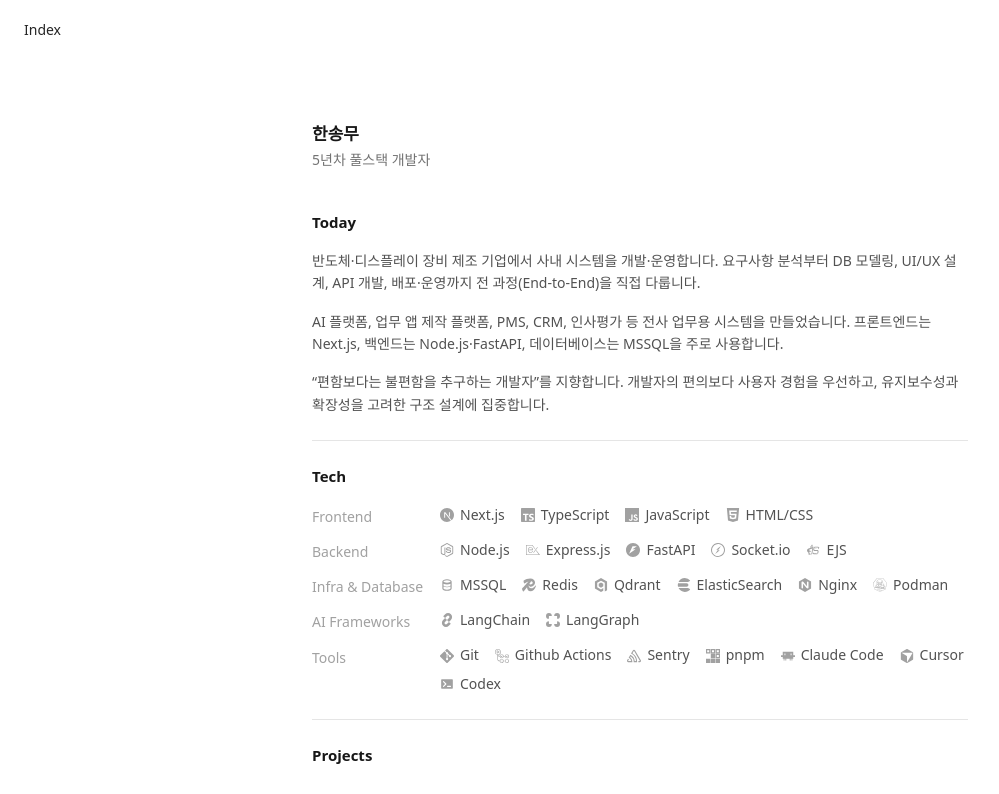
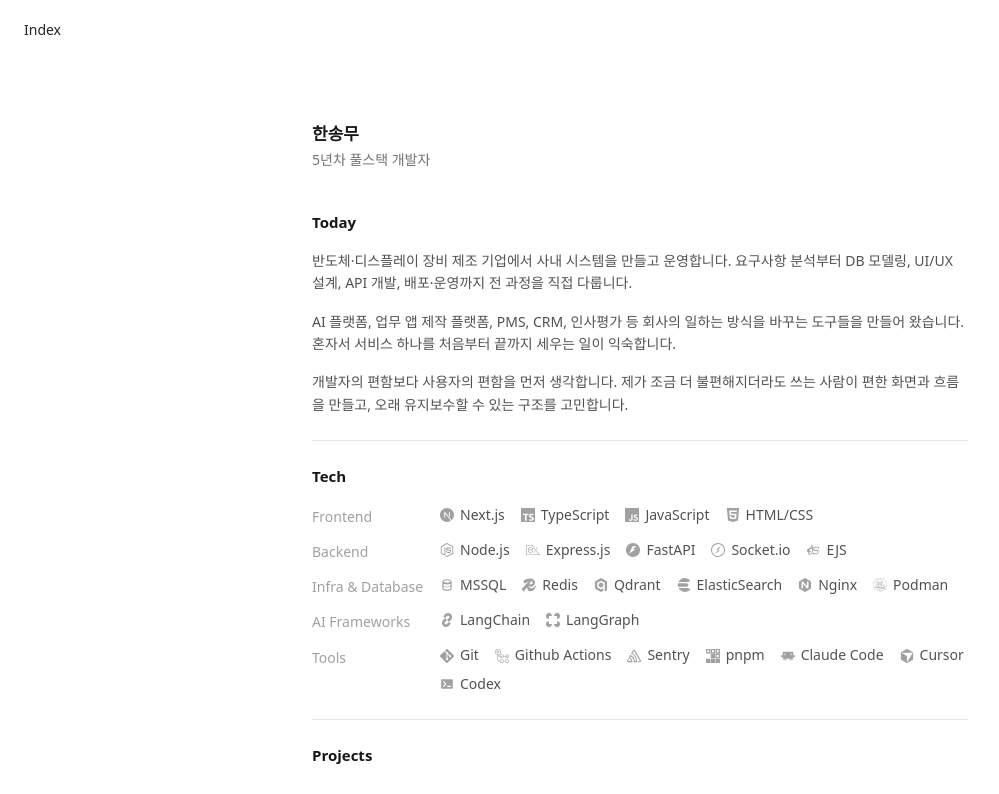
Before and after one commit to hansongmu/hansongmu.github.io, a Next.js app: page / in a window 1280 px wide. Shown: the top 794 px of the page, without its empty margins (0-999 px from the left). Built offline with nearby package versions, Linux system fonts and the light colour scheme; a web font is replaced by a local one.

Commit message:
content: rewrite intro paragraphs in a warmer, clearer tone

```diff
--- a/src/content/profile.ts
+++ b/src/content/profile.ts
@@ -4,9 +4,9 @@ export const profile: Profile = {
   name: '한송무',
   tagline: '5년차 풀스택 개발자',
   paragraphs: [
-    '반도체·디스플레이 장비 제조 기업에서 사내 시스템을 개발·운영합니다. 요구사항 분석부터 DB 모델링, UI/UX 설계, API 개발, 배포·운영까지 전 과정(End-to-End)을 직접 다룹니다.',
-    'AI 플랫폼, 업무 앱 제작 플랫폼, PMS, CRM, 인사평가 등 전사 업무용 시스템을 만들었습니다. 프론트엔드는 Next.js, 백엔드는 Node.js·FastAPI, 데이터베이스는 MSSQL을 주로 사용합니다.',
-    '“편함보다는 불편함을 추구하는 개발자”를 지향합니다. 개발자의 편의보다 사용자 경험을 우선하고, 유지보수성과 확장성을 고려한 구조 설계에 집중합니다.',
+    '반도체·디스플레이 장비 제조 기업에서 사내 시스템을 만들고 운영합니다. 요구사항 분석부터 DB 모델링, UI/UX 설계, API 개발, 배포·운영까지 전 과정을 직접 다룹니다.',
+    'AI 플랫폼, 업무 앱 제작 플랫폼, PMS, CRM, 인사평가 등 회사의 일하는 방식을 바꾸는 도구들을 만들어 왔습니다. 혼자서 서비스 하나를 처음부터 끝까지 세우는 일이 익숙합니다.',
+    '개발자의 편함보다 사용자의 편함을 먼저 생각합니다. 제가 조금 더 불편해지더라도 쓰는 사람이 편한 화면과 흐름을 만들고, 오래 유지보수할 수 있는 구조를 고민합니다.',
   ],
   links: [
     { label: 'Email', href: 'mailto:gksthdan@naver.com' },
```
